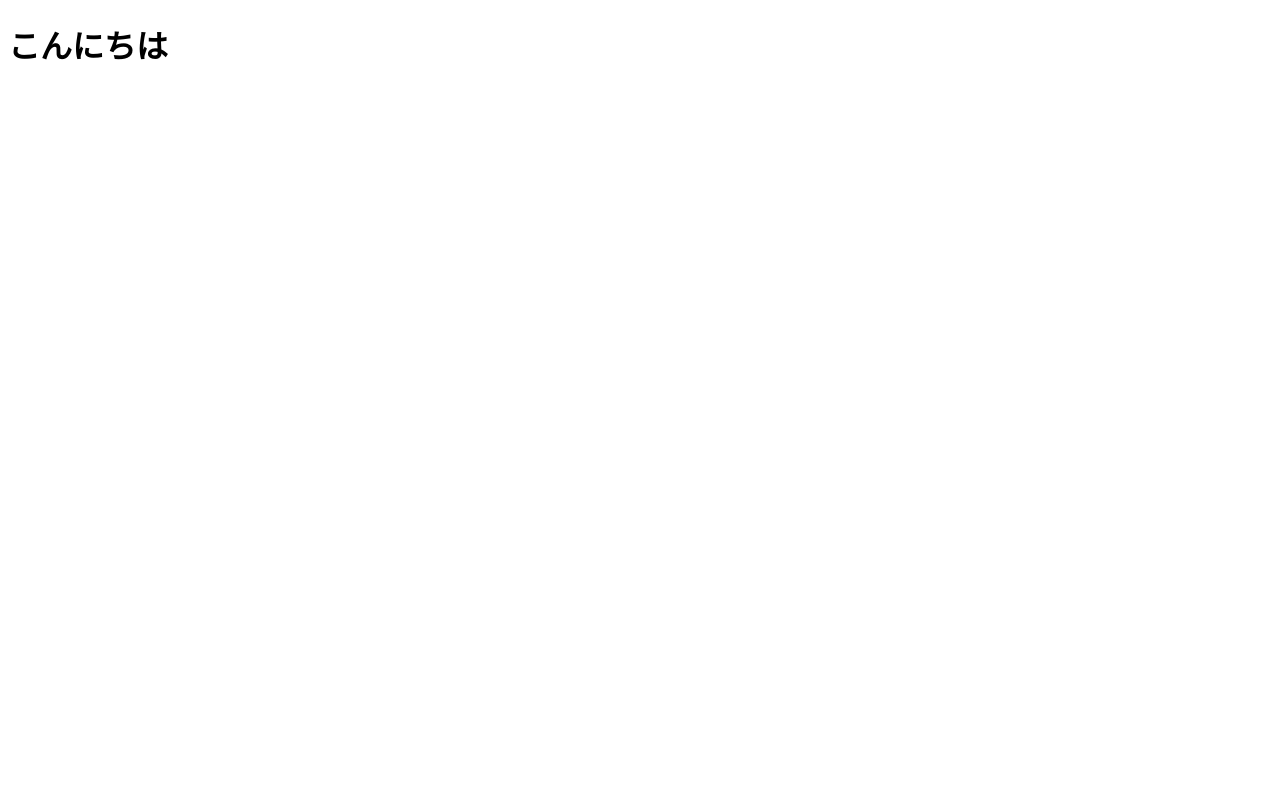
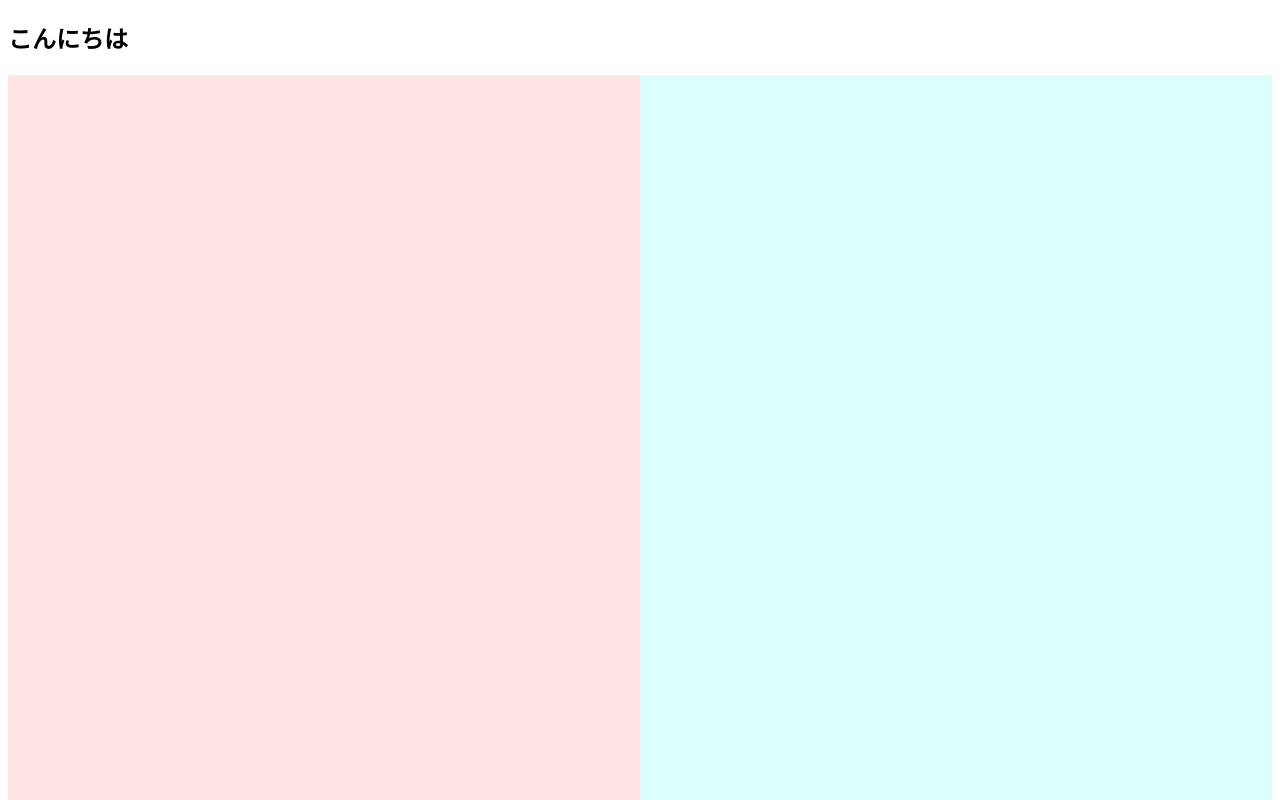
Before and after one commit to KHashimoto3/PLS_FRONT, a Vue app in the folder teikei_proto/: page / in a window 1280 px wide. Shown: the top 800 px of the page. Built offline with nearby package versions, Linux system fonts and the light colour scheme.

Commit message:
コーディングフォームのareaを作った

```diff
--- a/teikei_proto/src/App.vue
+++ b/teikei_proto/src/App.vue
@@ -1,9 +1,17 @@
 <template>
-  <h1>こんにちは</h1>
+  <section>
+    <h1>こんにちは</h1>
+    <CodingRoop />
+  </section>
 </template>
 
 <script>
+import CodingRoop from "./components/CodingRoop.vue";
+
 export default {
   name: "App",
+  components: {
+    CodingRoop,
+  },
 };
 </script>
--- /dev/null
+++ b/teikei_proto/src/components/CodingRoop.vue
@@ -0,0 +1,31 @@
+<template>
+  <div class="cf_area">
+    <div class="cf_left"></div>
+    <div class="cf_right"></div>
+  </div>
+</template>
+
+<script>
+export default {
+  name: "CodingRoop",
+};
+</script>
+
+<style>
+div.cf_area {
+  width: 100%;
+  height: auto;
+}
+div.cf_left {
+  width: 50%;
+  height: 1000px;
+  background: #ffe4e4;
+  float: left;
+}
+div.cf_right {
+  width: 50%;
+  height: 1000px;
+  margin-left: 50%;
+  background: #ddfffc;
+}
+</style>
```
Also changed, not shown: teikei_proto/src/components/coding_roop.vue (deleted, +0 -7 lines).
